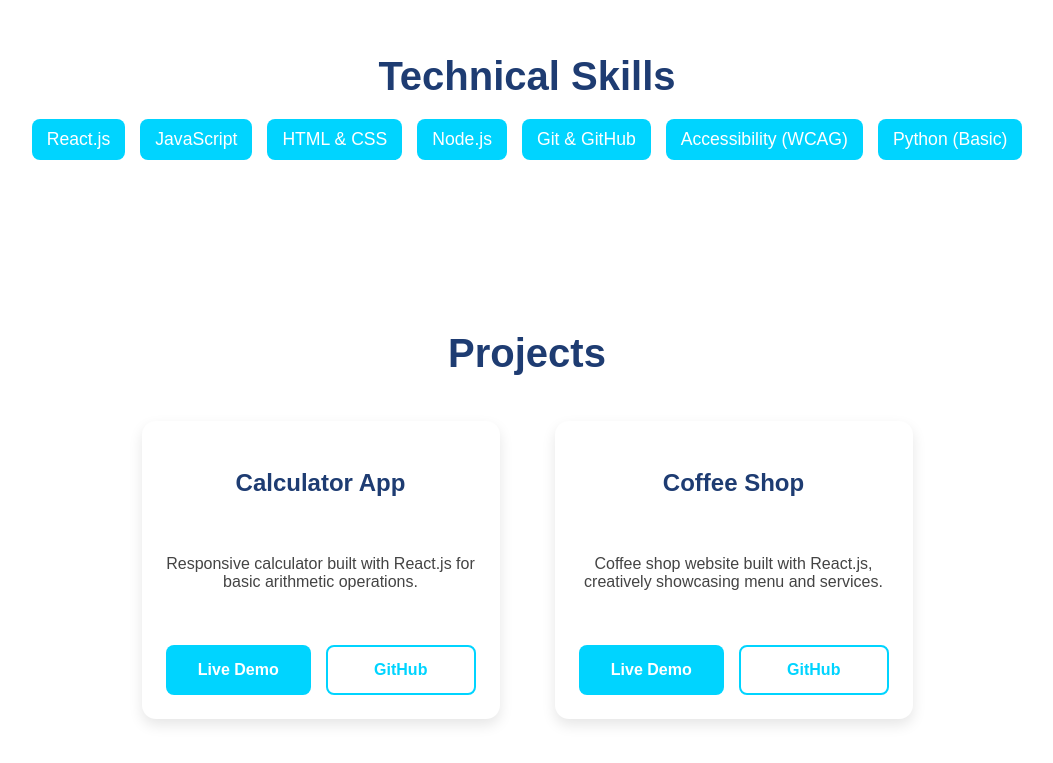
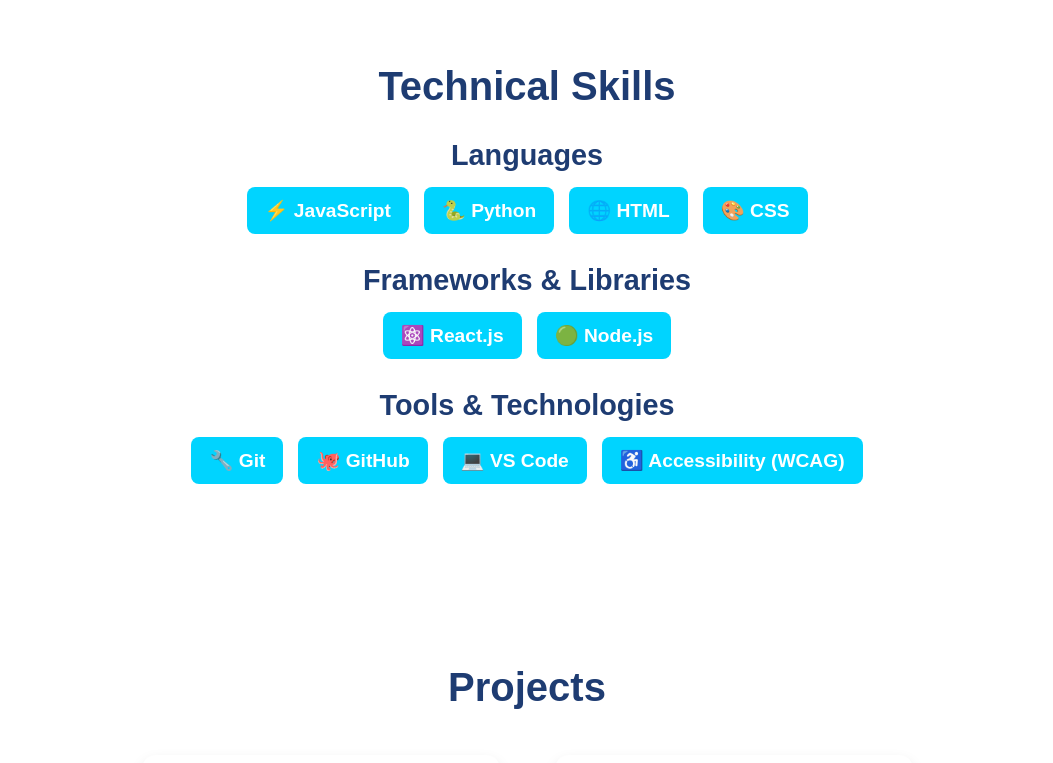
Before and after one commit to hamzas4011/personal-website, a React (Vite) app: page / in a window 1280 px wide. Shown: the part 1609-2372 px from the top of the page, without its empty margins (113-1166 px from the left). Built offline with nearby package versions, Linux system fonts and the light colour scheme.

Commit message:
update skills

```diff
--- a/src/components/Skills.jsx
+++ b/src/components/Skills.jsx
@@ -1,21 +1,42 @@
 import React from "react";
 import "../styles/Skills.css";
 
-export function Skills() {
+const Skills = () => {
   return (
     <section id="skills" className="skills">
-      <h2>Technical Skills</h2>
-      <div className="skills-list">
-        <span>React.js</span>
-        <span>JavaScript</span>
-        <span>HTML & CSS</span>
-        <span>Node.js</span>
-        <span>Git & GitHub</span>
-        <span>Accessibility (WCAG)</span>
-        <span>Python (Basic)</span>
+      <div className="skills-content">
+        <h2>Technical Skills</h2>
+
+        <div className="skills-category">
+          <h3>Languages</h3>
+          <div className="skills-list">
+            <span>⚡ JavaScript</span>
+            <span>🐍 Python</span>
+            <span>🌐 HTML</span>
+            <span>🎨 CSS</span>
+          </div>
+        </div>
+
+        <div className="skills-category">
+          <h3>Frameworks & Libraries</h3>
+          <div className="skills-list">
+            <span>⚛️ React.js</span>
+            <span>🟢 Node.js</span>
+          </div>
+        </div>
+
+        <div className="skills-category">
+          <h3>Tools & Technologies</h3>
+          <div className="skills-list">
+            <span>🔧 Git</span>
+            <span>🐙 GitHub</span>
+            <span>💻 VS Code</span>
+            <span>♿ Accessibility (WCAG)</span>
+          </div>
+        </div>
       </div>
     </section>
   );
-}
+};
 
 export default Skills;
--- a/src/styles/Skills.css
+++ b/src/styles/Skills.css
@@ -1,13 +1,28 @@
 .skills {
   text-align: center;
-    padding: 50px 20px;
+  padding: 60px 20px;
   background-color: #ffffff;
+}
+
+.skills-content {
+  max-width: 800px;
+  margin: auto;
 }
 
 .skills h2 {
   font-size: 2.5rem;
   color: #1e3c72;
-    margin-bottom: 20px;
+  margin-bottom: 25px;
+}
+
+.skills-category {
+  margin-top: 30px;
+}
+
+.skills-category h3 {
+  font-size: 1.8rem;
+  color: #1e3c72;
+  margin-bottom: 15px;
 }
 
 .skills-list {
@@ -20,7 +35,13 @@
 .skills-list span {
   background: #00d4ff;
   color: white;
-    padding: 10px 15px;
+  padding: 12px 18px;
   border-radius: 8px;
-    font-size: 1.1rem;
+  font-size: 1.2rem;
+  font-weight: bold;
+  transition: all 0.3s ease;
 }
+
+.skills-list span:hover {
+  background: #0099cc;
+}
```
Lines whose indentation alone changed are shown as unchanged.
